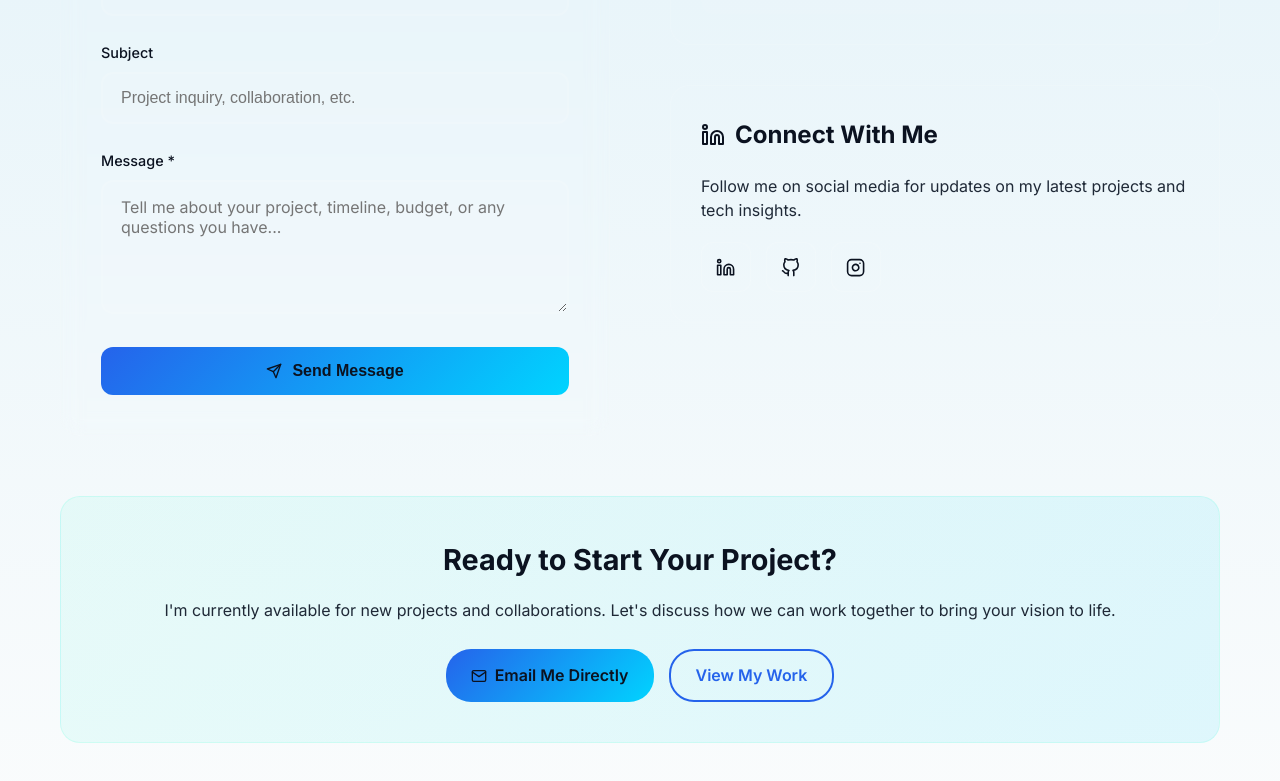
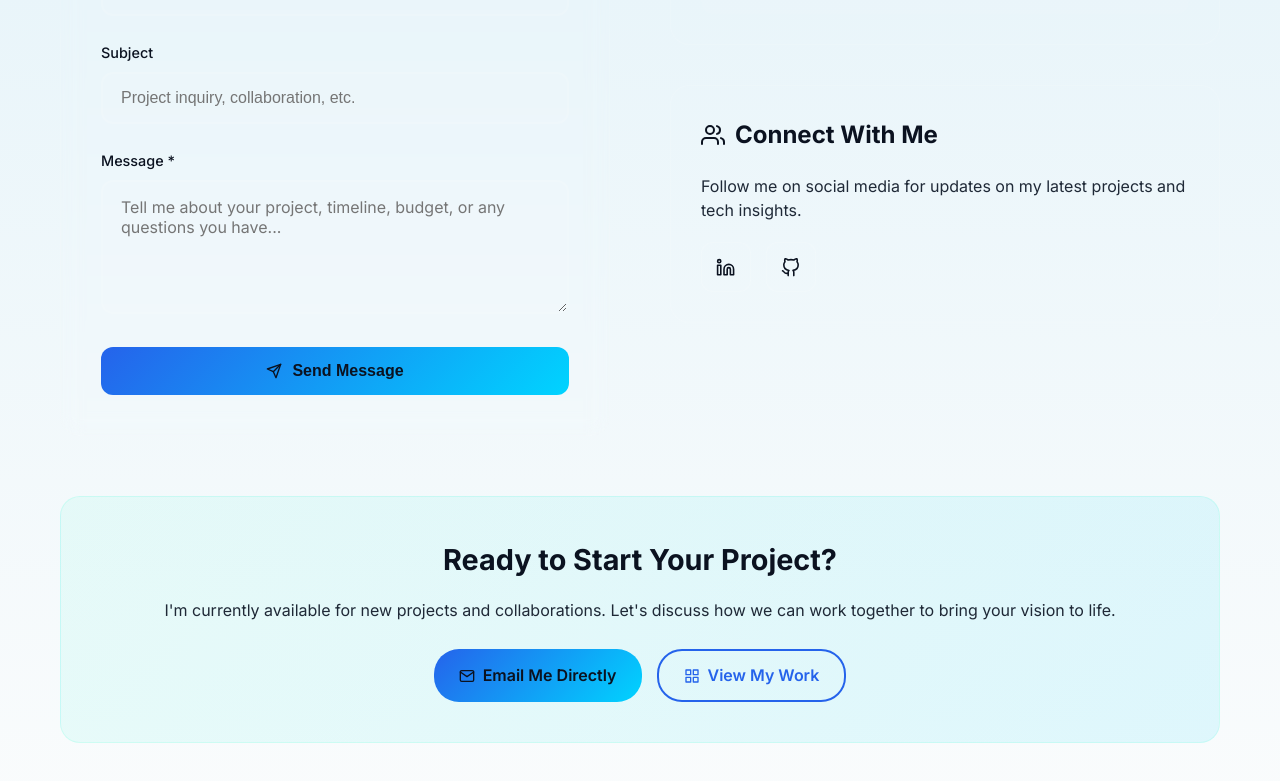
Before and after one commit to BhatAnkush/portfoliio, a React (Vite) app: page /contact in a window 1280 px wide. Shown: the part 4770-5551 px from the top of the page. Built offline with nearby package versions, Linux system fonts and the light colour scheme.

Commit message:
feat: Enhance Contact page with new icons, improved form layout, and refined styling

```diff
--- a/src/pages/Contact.jsx
+++ b/src/pages/Contact.jsx
@@ -1,12 +1,27 @@
 import { useState } from "react";
-import { FiSend, FiMail, FiPhone, FiMapPin, FiLinkedin, FiGithub, FiInstagram } from "react-icons/fi";
+import {
+  FiSend,
+  FiMail,
+  FiPhone,
+  FiMapPin,
+  FiLinkedin,
+  FiGithub,
+  FiUsers,
+  FiGrid,
+} from "react-icons/fi";
 
 const Contact = () => {
-  const [form, setForm] = useState({ name: "", email: "", subject: "", message: "" });
+  const [form, setForm] = useState({
+    name: "",
+    email: "",
+    subject: "",
+    message: "",
+  });
   const [status, setStatus] = useState("");
   const [isSubmitting, setIsSubmitting] = useState(false);
 
-  const handleChange = (e) => setForm({ ...form, [e.target.name]: e.target.value });
+  const handleChange = (e) =>
+    setForm({ ...form, [e.target.name]: e.target.value });
 
   const handleSubmit = async (e) => {
     e.preventDefault();
@@ -17,7 +32,7 @@ const Contact = () => {
     setTimeout(() => {
       const params = new URLSearchParams({
         subject: form.subject || `Message from ${form.name}`,
-        body: `From: ${form.name} (${form.email})\n\nMessage:\n${form.message}`
+        body: `From: ${form.name} (${form.email})\n\nMessage:\n${form.message}`,
       });
       window.location.href = `mailto:ankushbhataab@gmail.com?${params.toString()}`;
       setStatus("Message sent successfully!");
@@ -33,26 +48,35 @@ const Contact = () => {
       icon: FiMail,
       label: "Email",
       value: "ankushbhataab@gmail.com",
-      link: "mailto:ankushbhataab@gmail.com"
+      link: "mailto:ankushbhataab@gmail.com",
     },
     {
       icon: FiPhone,
       label: "Phone",
       value: "+91 6360751937",
-      link: "tel:+916360751937"
+      link: "tel:+916360751937",
     },
     {
       icon: FiMapPin,
       label: "Location",
       value: "Available for Remote Work",
-      link: null
-    }
+      link: null,
+    },
   ];
 
   const socialLinks = [
-    { icon: FiLinkedin, label: "LinkedIn", link: "https://linkedin.com/in/ankush-bhat", color: "#0077B5" },
-    { icon: FiGithub, label: "GitHub", link: "https://github.com/BhatAnkush", color: "#333" },
-    { icon: FiInstagram, label: "Instagram", link: "https://instagram.com/ankushbhat", color: "#E4405F" }
+    {
+      icon: FiLinkedin,
+      label: "LinkedIn",
+      link: "https://linkedin.com/in/ankush-bhat",
+      color: "#0077B5",
+    },
+    {
+      icon: FiGithub,
+      label: "GitHub",
+      link: "https://github.com/BhatAnkush",
+      color: "#333",
+    },
   ];
 
   return (
@@ -423,8 +447,9 @@ const Contact = () => {
             Ready to bring your ideas to life? Let's discuss your next project.
           </p>
           <p className="contact-description">
-            I'm always interested in new opportunities, collaborations, and challenging projects.
-            Whether you have a question or just want to say hi, feel free to reach out!
+            I'm always interested in new opportunities, collaborations, and
+            challenging projects. Whether you have a question or just want to
+            say hi, feel free to reach out!
           </p>
         </div>
 
@@ -432,12 +457,15 @@ const Contact = () => {
           <div className="contact-form-section">
             <h2 className="form-title">Send a Message</h2>
             <p className="form-subtitle">
-              Fill out the form below and I'll get back to you as soon as possible.
+              Fill out the form below and I'll get back to you as soon as
+              possible.
             </p>
 
             <form onSubmit={handleSubmit}>
               <div className="form-group">
-                <label className="form-label" htmlFor="name">Full Name *</label>
+                <label className="form-label" htmlFor="name">
+                  Full Name *
+                </label>
                 <input
                   id="name"
                   name="name"
@@ -451,7 +479,9 @@ const Contact = () => {
               </div>
 
               <div className="form-group">
-                <label className="form-label" htmlFor="email">Email Address *</label>
+                <label className="form-label" htmlFor="email">
+                  Email Address *
+                </label>
                 <input
                   id="email"
                   name="email"
@@ -465,7 +495,9 @@ const Contact = () => {
               </div>
 
               <div className="form-group">
-                <label className="form-label" htmlFor="subject">Subject</label>
+                <label className="form-label" htmlFor="subject">
+                  Subject
+                </label>
                 <input
                   id="subject"
                   name="subject"
@@ -478,7 +510,9 @@ const Contact = () => {
               </div>
 
               <div className="form-group">
-                <label className="form-label" htmlFor="message">Message *</label>
+                <label className="form-label" htmlFor="message">
+                  Message *
+                </label>
                 <textarea
                   id="message"
                   name="message"
@@ -501,7 +535,13 @@ const Contact = () => {
               </button>
 
               {status && (
-                <div className={`status-message ${status.includes('success') ? 'status-success' : 'status-sending'}`}>
+                <div
+                  className={`status-message ${
+                    status.includes("success")
+                      ? "status-success"
+                      : "status-sending"
+                  }`}
+                >
                   {status}
                 </div>
               )}
@@ -515,7 +555,7 @@ const Contact = () => {
                 Contact Information
               </h3>
               <div className="contact-methods">
-                {contactInfo.map((info, index) => (
+                {contactInfo.map((info, index) =>
                   info.link ? (
                     <a key={index} href={info.link} className="contact-method">
                       <div className="method-icon">
@@ -537,17 +577,24 @@ const Contact = () => {
                       </div>
                     </div>
                   )
-                ))}
+                )}
               </div>
             </div>
 
             <div className="contact-info-card">
               <h3 className="info-title">
-                <FiLinkedin />
+                <FiUsers />
                 Connect With Me
               </h3>
-              <p style={{ color: 'var(--text-secondary)', marginBottom: '20px', lineHeight: 1.5 }}>
-                Follow me on social media for updates on my latest projects and tech insights.
+              <p
+                style={{
+                  color: "var(--text-secondary)",
+                  marginBottom: "20px",
+                  lineHeight: 1.5,
+                }}
+              >
+                Follow me on social media for updates on my latest projects and
+                tech insights.
               </p>
               <div className="social-links">
                 {socialLinks.map((social, index) => (
@@ -558,7 +605,7 @@ const Contact = () => {
                     rel="noopener noreferrer"
                     className="social-link"
                     title={social.label}
-                    style={{ '--hover-color': social.color }}
+                    style={{ "--hover-color": social.color }}
                   >
                     <social.icon />
                   </a>
@@ -571,15 +618,19 @@ const Contact = () => {
         <div className="cta-section">
           <h2 className="cta-title">Ready to Start Your Project?</h2>
           <p className="cta-text">
-            I'm currently available for new projects and collaborations.
-            Let's discuss how we can work together to bring your vision to life.
+            I'm currently available for new projects and collaborations. Let's
+            discuss how we can work together to bring your vision to life.
           </p>
           <div className="cta-buttons">
-            <a href="mailto:ankushbhataab@gmail.com" className="cta-btn cta-primary">
+            <a
+              href="mailto:ankushbhataab@gmail.com"
+              className="cta-btn cta-primary"
+            >
               <FiMail />
               Email Me Directly
             </a>
             <a href="/work" className="cta-btn cta-secondary">
+              <FiGrid />
               View My Work
             </a>
           </div>
```
